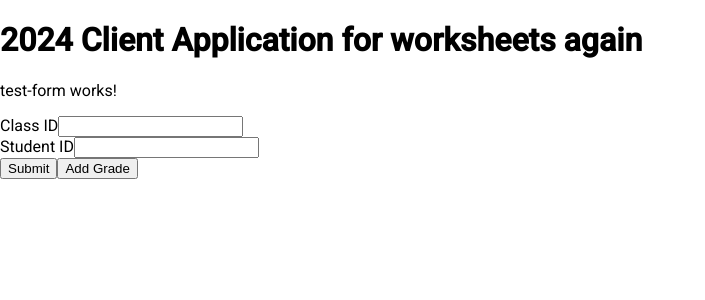
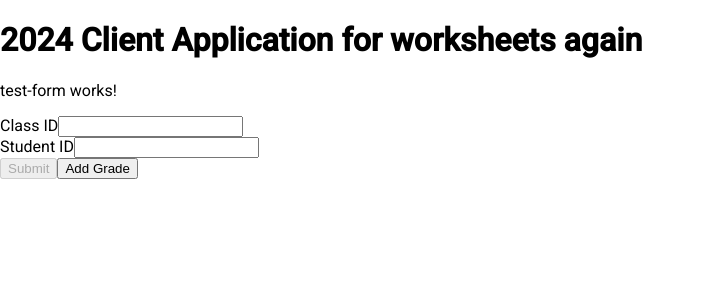
Before and after one commit to ulestrange/Angular2024WSPublic, an Angular app: page /form in a window 1280 px wide. Shown: the top 300 px of the page, without its empty margins (0-705 px from the left). Built offline with nearby package versions, Linux system fonts and the light colour scheme.

Commit message:
fixed bug in tracking the form array

```diff
--- a/src/app/test-form/test-form.component.html
+++ b/src/app/test-form/test-form.component.html
@@ -12,8 +12,23 @@
     </div>
 
     <div formArrayName="grades">
-        @for (grade of grades.controls; track $index ;  let i=$index; ){
+        @for (grade of grades.controls; track grade ;  let i=$index; ){
             <div [formGroupName]="i">
+                <label for="score-{{ i }}">score {{i+1}}:</label>
+                <input id="score-{{ i }}" type="text" formControlName="score">
+              <label for="type-{{ i }}">Type {{i+1}}:</label>
+                <input id="type-{{ i }}" type="text" formControlName="type">
+
+                  <button type="button"   (click)="removeGrade(i)">Remove</button>
+            </div>
+        }
+    </div>
+
+    <!-- <h2>Next Set</h2>
+
+   <div formArrayName="grades">
+            <div *ngFor="let grade of grades.controls; let i = index" >
+            <div  [formGroupName]="i">
                 <label for="score-{{ i }}">score {{i+1}}:</label>
                 <input id="score-{{ i }}" type="text" formControlName="score">
                 <label for="type-{{ i }}">Type {{i+1}}:</label>
@@ -21,12 +36,10 @@
 
                   <button type="button"   (click)="removeGrade(i)">Remove</button>
                 </div>
+                </div>
+    </div> -->
 
-        }
-    </div>
-
-
-    <button type="submit" >Submit</button>
+    <button type="submit" [disabled]="gradeHistoryForm.invalid" >Submit</button>
 
     <button  type="button" (click)="addGrade()">Add Grade</button>
 </form>
--- a/src/app/test-form/test-form.component.ts
+++ b/src/app/test-form/test-form.component.ts
@@ -1,4 +1,5 @@
-import { Component } from '@angular/core';
+import { Component} from '@angular/core';
+
 import {
   FormControl,
   FormGroup,
@@ -6,6 +7,7 @@ import {
   FormsModule,
   FormBuilder,
   FormArray,
+  Validators,
 } from '@angular/forms';
 
 @Component({
@@ -21,7 +23,7 @@ export class TestFormComponent {
   constructor(private formBuilder: FormBuilder) {
     // Initialize the form in the constructor
     this.gradeHistoryForm = this.formBuilder.group({
-      class_id: [''],
+      class_id: ['', [Validators.required, Validators.minLength(3)]],
       student_id: [''],
       grades: this.formBuilder.array([]),
     });
@@ -32,6 +34,8 @@ export class TestFormComponent {
   }
 
   removeGrade(index: number): void {
+    console.log(index);
+    console.table(this.grades.at(index).value)
     this.grades.removeAt(index);
   }
 
```
